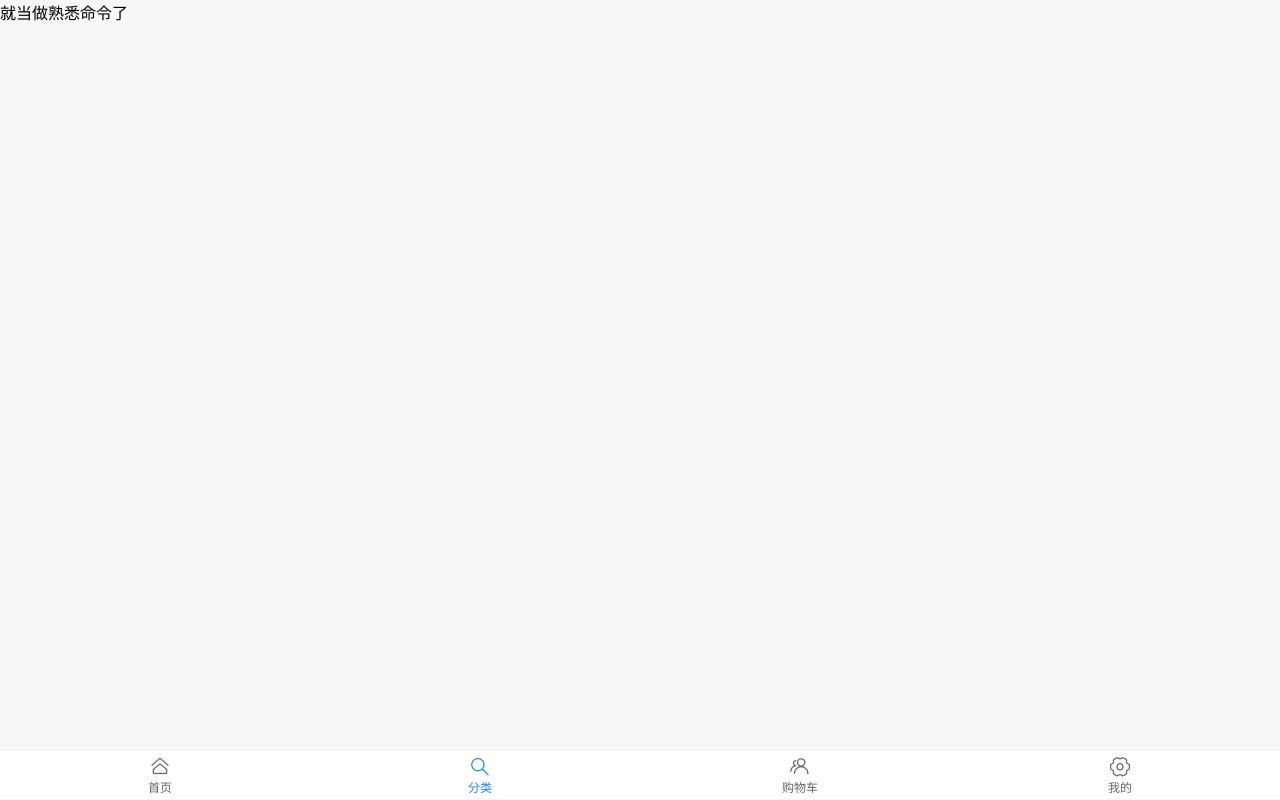
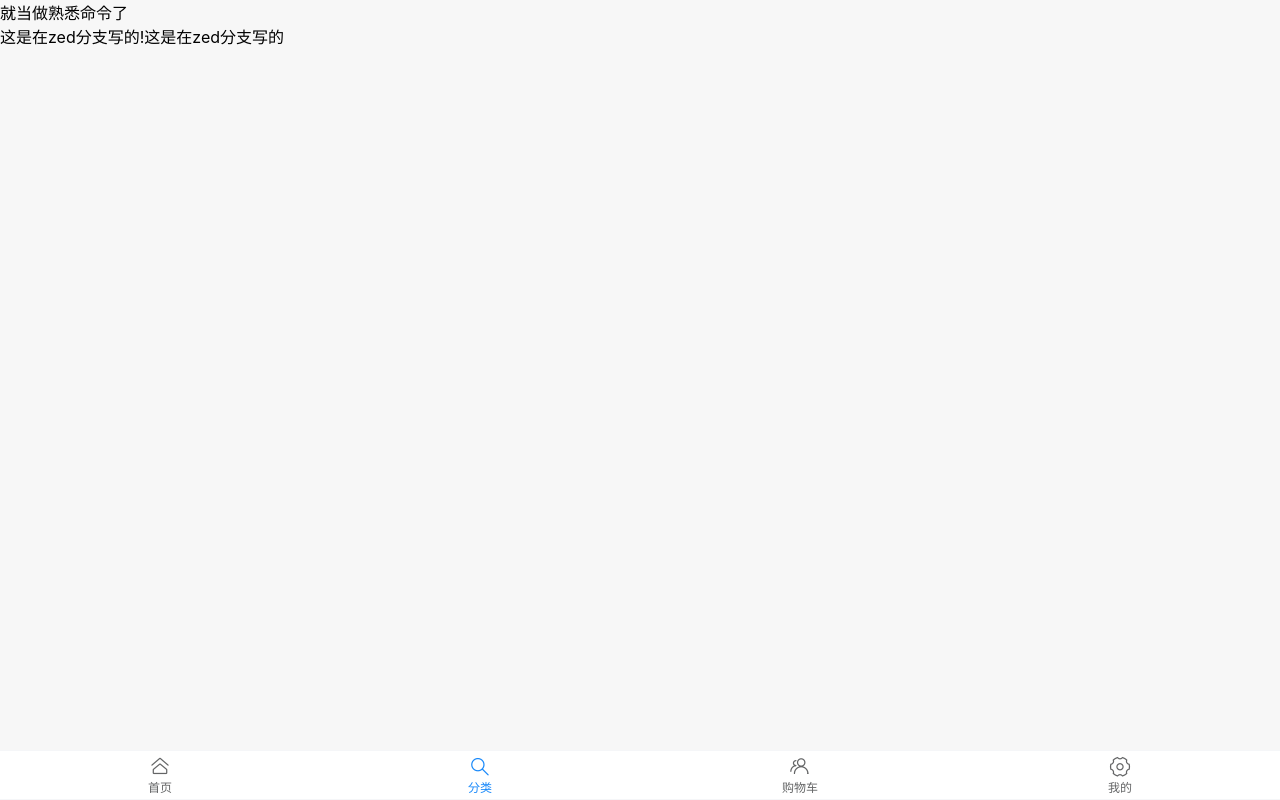
Before and after one commit to hjqgitbubone/play-test, a Vue app: page /fen in a window 1280 px wide. Built offline with nearby package versions, Linux system fonts and the light colour scheme.

Commit message:
'zed分支'

```diff
--- a/src/views/pages/fen.vue
+++ b/src/views/pages/fen.vue
@@ -1,6 +1,7 @@
 <template>
 <div>
     就当做熟悉命令了
+    <p>这是在zed分支写的!这是在zed分支写的</p>
 </div>
 </template>
 
```
